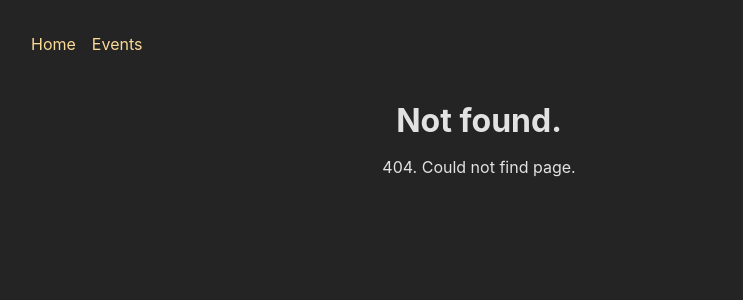
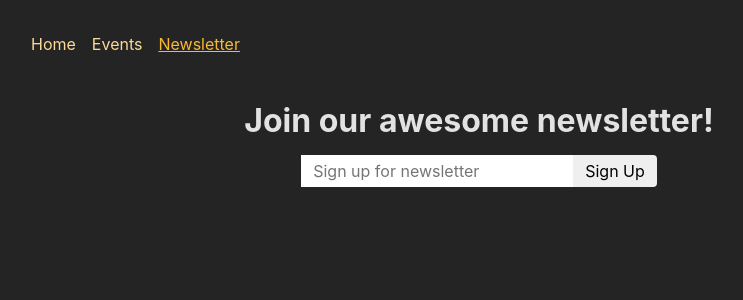
Before and after one commit to matekuna92/react-router-sendfetchdata, a React (Create React App) app in the folder frontend/: page /newsletter in a window 1280 px wide. Before the commit this address had no page. Shown: the top 300 px of the page, without its empty margins (161-904 px from the left). Built offline with nearby package versions, Linux system fonts and the light colour scheme.

Commit message:
newslettersignup route, basic component

```diff
--- a/frontend/src/App.js
+++ b/frontend/src/App.js
@@ -14,6 +14,7 @@ import { loader as eventsLoader } from './components/EventsPage';
 import { loader as eventDetailLoader } from './components/EventDetailPage';
 import { action as eventDeleteAction } from './components/EventDetailPage';
 import { action as manipulateEventAction } from './components/EventForm';
+import NewsLetterSignup from './components/NewsLetterSignup';
 
 
 // Challenge / Exercise
@@ -57,8 +58,9 @@ const router = createBrowserRouter([
             children: [
 				{index: true, element: <EventDetailPage />, action: eventDeleteAction},
 				{path: 'edit', element: <EditEventPage />, action: manipulateEventAction}
-			]}
-        ]}
+            ]},
+        ]},
+	{path: 'newsletter', element: <NewsLetterSignup />}
     ]}
 ]);
 
--- a/frontend/src/components/MainNavigation.js
+++ b/frontend/src/components/MainNavigation.js
@@ -10,10 +10,13 @@ const MainNavigation = () => {
       <nav>
         <ul className={classes.list}>
           <li>
-           <NavLink to='/' className={({ isActive }) => isActive ? classes.active : undefined}>Home</NavLink>
+            <NavLink to='/' className={({ isActive }) => isActive ? classes.active : undefined}>Home</NavLink>
           </li>
           <li>
-          <NavLink to='/events' className={({ isActive }) => isActive ? classes.active : undefined}>Events</NavLink>
+            <NavLink to='/events' className={({ isActive }) => isActive ? classes.active : undefined}>Events</NavLink>
+          </li>
+          <li>
+            <NavLink to='/newsletter' className={({ isActive }) => isActive ? classes.active : undefined}>Newsletter</NavLink>
           </li>
         </ul>
       </nav>
--- /dev/null
+++ b/frontend/src/components/NewsLetterSignup.js
@@ -0,0 +1,19 @@
+import React from 'react';
+
+import classes from './NewsLetterSignup.module.css';
+
+const NewsLetterSignup = () => {
+    return (
+        <>
+        <div className={classes.newsletterForm  }>
+            <h1> Join our awesome newsletter! </h1>
+            <form className={classes.newsletterForm}>
+                <input type='email' placeholder='Sign up for newsletter' />
+                <button type='submit'>Sign Up</button>
+            </form>
+        </div>
+        </>
+    )
+}
+
+export default NewsLetterSignup;
--- /dev/null
+++ b/frontend/src/components/NewsLetterSignup.module.css
@@ -0,0 +1,22 @@
+.newsletterForm {
+    text-align: center;
+}
+
+
+.newsletterForm input, .newsletterForm button {
+    font: inherit;
+    padding: 0.25rem 0.75rem;
+    border-radius: 0;
+    border: none;
+}
+
+.newsletterForm button {
+    border-top-right-radius: 4px;
+    border-bottom-right-radius: 4px;
+    cursor: pointer;
+}
+
+.newsletterForm button:hover {
+    background-color: var(--color-primary-300);
+    color: var(--color-gray-800);
+}
```
Lines whose indentation alone changed are shown as unchanged.
